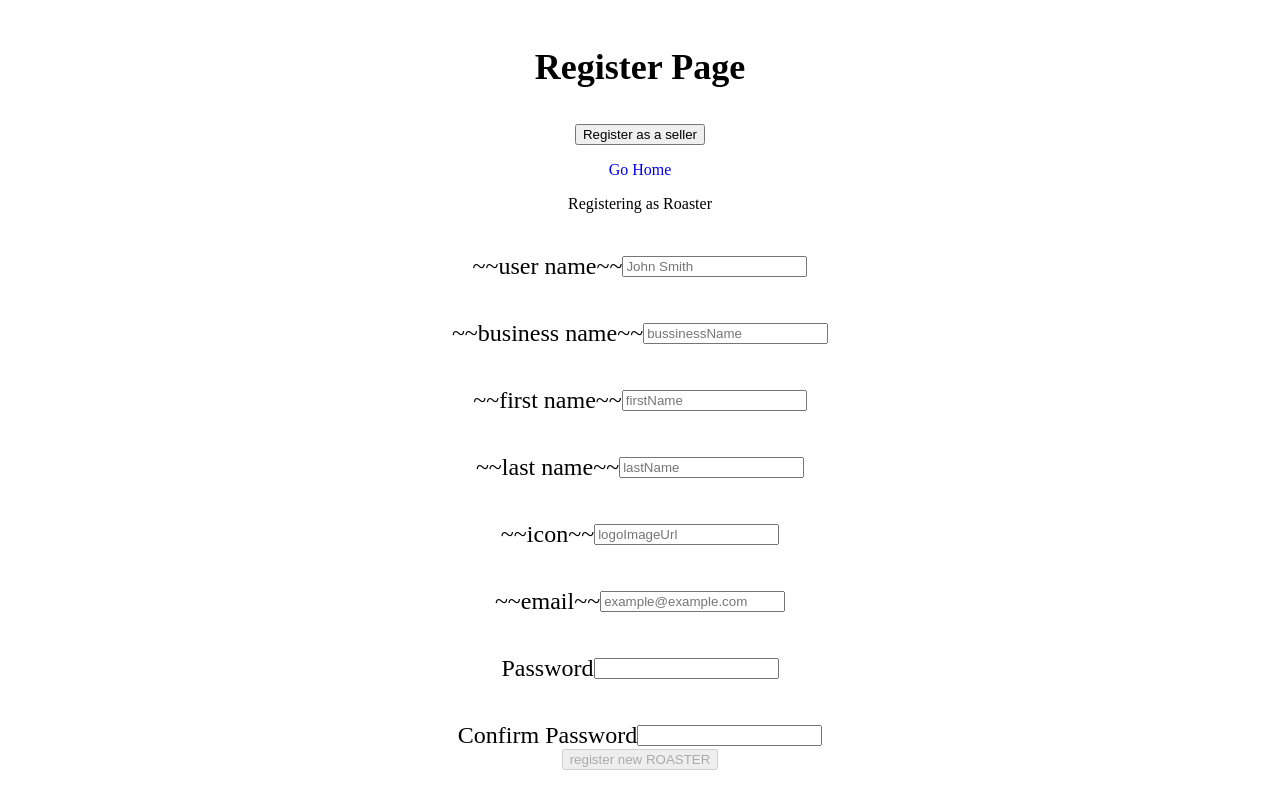
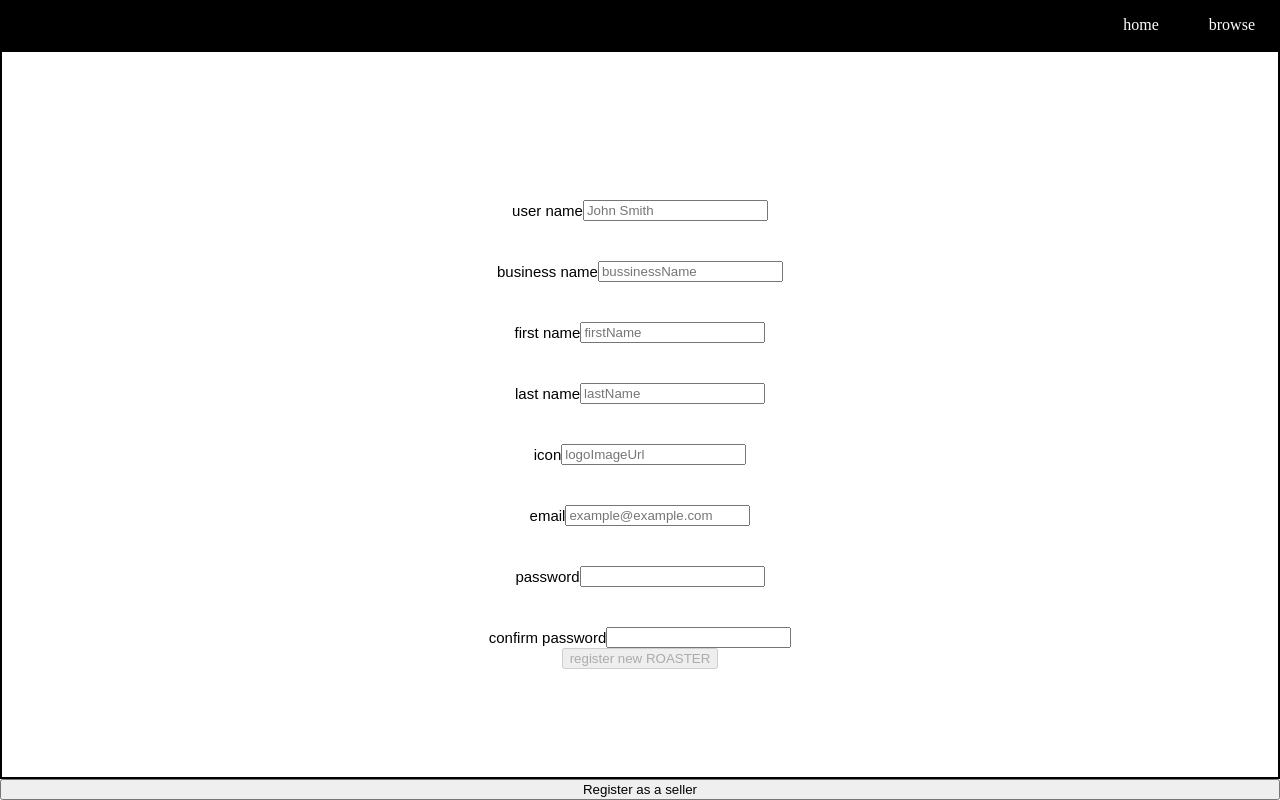
Before and after one commit to dzambr13/CoffeeMarketplaceFrontEnd, a React (Create React App) app in the folder client/: page /register in a window 1280 px wide. Built offline with nearby package versions, Linux system fonts and the light colour scheme.

Commit message:
Formatting Registration Pt3

```diff
--- a/client/src/App.css
+++ b/client/src/App.css
@@ -223,3 +223,30 @@ a {
   margin:25px;
   font-family:sans-serif;
 }
+.registration-page{
+  height:100vh;
+  width:100vw;
+  display:grid;
+  grid-template:50px 1fr / 1fr;
+}
+.registration-nav{
+  grid-area:1/1/1/1;
+  background:black;
+  display:flex;
+  justify-content:flex-end;
+  align-items:center;
+}
+.registration-links{
+  color:white;
+  margin:25px
+}
+.registration-container{
+  border:2px solid black;
+  display:flex;
+  justify-content:space-around;
+  align-items:center;
+}
+.input-wrapper{
+  font-size:15px;
+  font-family:sans-serif;
+}
--- a/client/src/components/RegisterAsRoaster.jsx
+++ b/client/src/components/RegisterAsRoaster.jsx
@@ -45,17 +45,13 @@ const RegisterAsRoaster=()=>{
       navigate('/signin')
     }
 
-
-
-
     return (
         <div className="RoasterName">
-            <p> Registering as Roaster </p>
             <div className="signin col">
                 <div className="card-overlay centered">
                     <form className="col" onSubmit={handleSubmit}>
                     <div className="input-wrapper">
-                <label htmlFor="name">~~user name~~</label>
+                        <label htmlFor="name">user name</label>
                         <input
                         onChange={handleChange}
                         name="userName"
@@ -66,7 +62,7 @@ const RegisterAsRoaster=()=>{
                         />
                     </div>
                     <div className="input-wrapper">
-                <label htmlFor="businessName">~~business name~~</label>
+                        <label htmlFor="businessName">business name</label>
                         <input
                         onChange={handleChange}
                         name="businessName"
@@ -77,7 +73,7 @@ const RegisterAsRoaster=()=>{
                         />
                     </div>
                     <div className="input-wrapper">
-                <label htmlFor="firstName">~~first name~~</label>
+                        <label htmlFor="firstName">first name</label>
                         <input
                         onChange={handleChange}
                         name="firstName"
@@ -88,7 +84,7 @@ const RegisterAsRoaster=()=>{
                         />
                     </div>
                     <div className="input-wrapper">
-                <label htmlFor="lastName">~~last name~~</label>
+                        <label htmlFor="lastName">last name</label>
                         <input
                         onChange={handleChange}
                         name="lastName"
@@ -99,7 +95,7 @@ const RegisterAsRoaster=()=>{
                         />
                     </div>
                     <div className="input-wrapper">
-                <label htmlFor="logoImageUrl">~~icon~~</label>
+                        <label htmlFor="logoImageUrl">icon</label>
                         <input
                         onChange={handleChange}
                         name="logoImageUrl"
@@ -110,7 +106,7 @@ const RegisterAsRoaster=()=>{
                         />
                     </div>
                     <div className="input-wrapper">
-                <label htmlFor="email">~~email~~</label>
+                        <label htmlFor="email">email</label>
                         <input
                         onChange={handleChange}
                         name="email"
@@ -120,9 +116,8 @@ const RegisterAsRoaster=()=>{
                         required
                         />
                     </div>
-
                     <div className="input-wrapper">
-                <label htmlFor="password">Password</label>
+                        <label htmlFor="password">password</label>
                         <input
                         onChange={handleChange}
                         type="password"
@@ -132,7 +127,7 @@ const RegisterAsRoaster=()=>{
                         />
                     </div>
                     <div className="input-wrapper">
-                <label htmlFor="confirmPassword">Confirm Password</label>
+                        <label htmlFor="confirmPassword">confirm password</label>
                         <input
                         onChange={handleChange}
                         type="password"
--- a/client/src/pages/Register.js
+++ b/client/src/pages/Register.js
@@ -17,19 +17,18 @@ const Register = () => {
   }
 
   return (
-    <div>
-      <div className="RegisterPageCSS">
-        <h2 className="MainRegister"> Register Page </h2>
+    <div className='registration-page'>
+      <div className='registration-nav'>
+        <Link className='registration-links' to="/">home</Link>
+        <Link className='registration-links' to="/shop">browse</Link>
+      </div>
+      <div className='registration-container'>
+        {registration}
+      </div>
         <button
-          onClick={()=>{
-            registrationType? setRegistrationType(false):setRegistrationType(true)
-          }}>
+          onClick={()=>{registrationType? setRegistrationType(false):setRegistrationType(true)}}>{text}
+        </button>
 
-          {text}
-        </button>
-      </div>
-      <Link to="/"> Go Home </Link>
-      <div>{registration}</div>
     </div>
   )
 }
```
Lines whose indentation alone changed are shown as unchanged.
